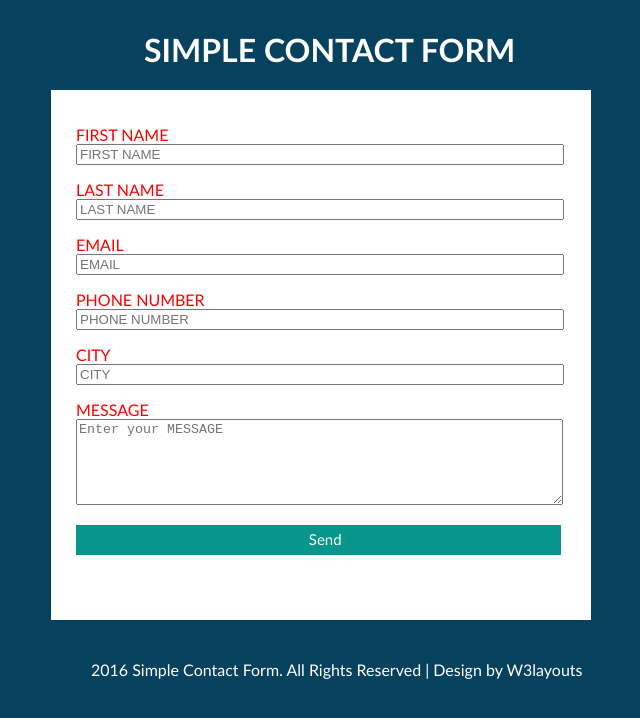
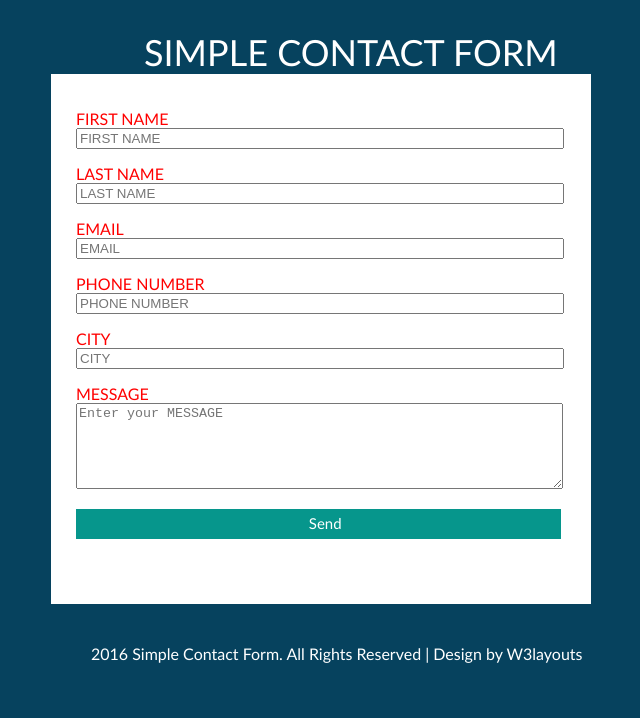
Before and after one commit to Moyudin/Contact-form, a plain HTML site: page index.html in a window 1280 px wide. Shown: the whole page, without its empty margins (447-1087 px from the left). Drawn offline with Linux system fonts and the light colour scheme.

Commit message:
I have made change

```diff
--- a/css.css
+++ b/css.css
@@ -4,6 +4,7 @@ body{
 .h{
     margin-left:583px;
     margin-top: 30px;
+    font-size: 36px;
     font-family: calibri;
     color: white;
 }
@@ -49,7 +50,6 @@ body{
 }
 .sub{
     visibility: hidden;
-
 }
 .pra{
     display: block;
--- a/index.html
+++ b/index.html
@@ -7,12 +7,11 @@
     <title>Project 2</title>
 </head>
 <body>
-    <header>
-        <div>
-            <div><h1 class="h">SIMPLE CONTACT FORM</h1></div>
-        </div>
-    </header>
-    <main>
+    <section class="header">
+        <div class="h">SIMPLE CONTACT FORM</div>
+    </section>
+
+    <section class="form">
         <div class="form-1">
             <form>
                 <div>
@@ -44,11 +43,11 @@
                 </div>
             </form>
         </div>
-    </main>
-    <footer>
+    </section>
+    <section class="footer">
         <div>
             <p class="pra">2016 Simple Contact Form. All Rights Reserved | Design by W3layouts</p>
         </div>
-    </footer>
+    </section>
 </body>
 </html>
```
